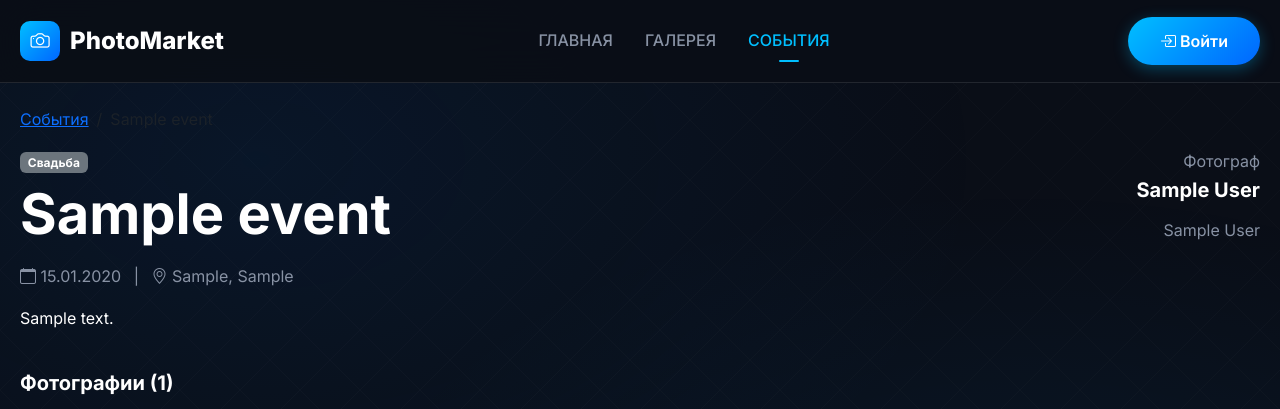
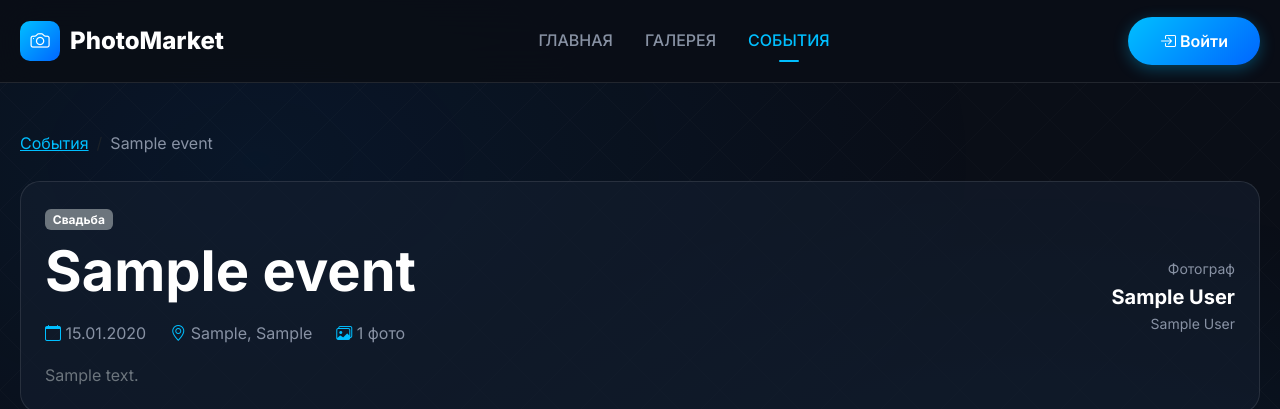
Before and after one commit to rozmuar/photomarket, a Django app: page /photos/events/1/ in a window 1280 px wide. Shown: the top 409 px of the page. Run offline with Django 4.2, Linux system fonts and the light colour scheme; tables that the repository leaves empty hold one stand-in row (values such as "Sample post").

Commit message:
Исправлено отображение фото в событиях, обновлён шаблон

```diff
--- a/apps/photographers/views.py
+++ b/apps/photographers/views.py
@@ -152,6 +152,11 @@ def photo_upload(request):
                 if photo_service.process_photo(photo):
                     processed += 1
 
+            # Обновляем счётчик фото у события
+            if event:
+                event.photos_count = Photo.objects.filter(event=event, status='active').count()
+                event.save()
+
             messages.success(request, f'Загружено и обработано {processed} из {len(files)} фото!')
             return redirect('photographers:photos')
     else:
--- a/templates/home.html
+++ b/templates/home.html
@@ -85,7 +85,7 @@
                                  alt="{{ photo.title }}">
                             {% if photo.event %}
                             <span class="photo-card-badge">
-                                <i class="bi bi-calendar-event"></i> {{ photo.event.title|truncatechars:20 }}
+                                <i class="bi bi-calendar-event"></i> {{ photo.event.name|truncatechars:20 }}
                             </span>
                             {% endif %}
                         </div>
@@ -232,7 +232,7 @@
                     <div class="event-card">
                         <div class="event-card-image">
                             {% if event.cover_image %}
-                            <img src="{{ event.cover_image.url }}" alt="{{ event.title }}">
+                            <img src="{{ event.cover_image.url }}" alt="{{ event.name }}">
                             {% else %}
                             <img src="https://images.unsplash.com/photo-1540575467063-178a50c2df87?w=400" alt="Event">
                             {% endif %}
@@ -242,7 +242,7 @@
                                 <i class="bi bi-calendar"></i> {{ event.date|date:"d.m.Y" }} |
                                 <i class="bi bi-person"></i> {{ event.photographer.user.username }}
                             </div>
-                            <h5 class="event-card-title">{{ event.title }}</h5>
+                            <h5 class="event-card-title">{{ event.name }}</h5>
                             <p class="event-card-desc">{{ event.description|truncatechars:80 }}</p>
                             <span class="event-card-link">
                                 Смотреть фото <i class="bi bi-chevron-right"></i>
--- a/templates/photographers/deletion_request_detail.html
+++ b/templates/photographers/deletion_request_detail.html
@@ -34,7 +34,7 @@
 
                     {% if request.photo.event %}
                     <p class="mt-3 text-muted mb-0">
-                        <i class="bi bi-calendar-event"></i> {{ request.photo.event.title }}
+                        <i class="bi bi-calendar-event"></i> {{ request.photo.event.name }}
                     </p>
                     {% endif %}
                 </div>
--- a/templates/photos/event_detail.html
+++ b/templates/photos/event_detail.html
@@ -3,72 +3,99 @@
 {% block title %}{{ event.name }} - PhotoMarket{% endblock %}
 
 {% block content %}
-<div class="container py-4">
-    <nav aria-label="breadcrumb">
-        <ol class="breadcrumb">
-            <li class="breadcrumb-item"><a href="{% url 'photos:events' %}">События</a></li>
-            <li class="breadcrumb-item active">{{ event.name }}</li>
+<div class="container py-5">
+    <!-- Breadcrumb -->
+    <nav aria-label="breadcrumb" class="mb-4">
+        <ol class="breadcrumb" style="background: transparent;">
+            <li class="breadcrumb-item"><a href="{% url 'photos:events' %}" class="text-accent">События</a></li>
+            <li class="breadcrumb-item text-muted">{{ event.name|truncatechars:30 }}</li>
         </ol>
     </nav>
 
-    <div class="row mb-4">
-        <div class="col-md-8">
+    <!-- Header -->
+    <div class="card-dark p-4 mb-4">
+        <div class="row align-items-center">
+            <div class="col-lg-8">
                 <span class="badge bg-secondary mb-2">{{ event.get_event_type_display }}</span>
-            <h1>{{ event.name }}</h1>
-            <p class="text-muted">
-                <i class="bi bi-calendar"></i> {{ event.date|date:"d.m.Y" }}
+                <h1 class="mb-3">{{ event.name }}</h1>
+                <div class="d-flex flex-wrap gap-4 text-muted mb-3">
+                    <span><i class="bi bi-calendar text-accent"></i> {{ event.date|date:"d.m.Y" }}</span>
                     {% if event.city %}
-                <span class="mx-2">|</span>
-                <i class="bi bi-geo-alt"></i> {{ event.city }}{% if event.location %}, {{ event.location }}{% endif %}
+                    <span><i class="bi bi-geo-alt text-accent"></i> {{ event.city }}{% if event.location %}, {{ event.location }}{% endif %}</span>
                     {% endif %}
-            </p>
+                    <span><i class="bi bi-images text-accent"></i> {{ photos.paginator.count }} фото</span>
+                </div>
                 {% if event.description %}
-            <p>{{ event.description }}</p>
+                <p class="text-secondary mb-0">{{ event.description }}</p>
                 {% endif %}
             </div>
-        <div class="col-md-4 text-end">
-            <p class="text-muted mb-1">Фотограф</p>
-            <h5>{{ event.photographer.user.get_full_name|default:event.photographer.user.username }}</h5>
+            <div class="col-lg-4 text-lg-end mt-3 mt-lg-0">
+                <p class="text-muted mb-1 small">Фотограф</p>
+                <h5 class="mb-1">{{ event.photographer.user.get_full_name|default:event.photographer.user.username }}</h5>
                 {% if event.photographer.studio_name %}
-            <p class="text-muted">{{ event.photographer.studio_name }}</p>
+                <p class="text-muted small mb-0">{{ event.photographer.studio_name }}</p>
                 {% endif %}
             </div>
         </div>
+    </div>
 
-    <h4 class="mb-3">Фотографии ({{ event.photos_count }})</h4>
-
+    <!-- Photos Grid -->
     {% if photos %}
     <div class="row g-4">
         {% for photo in photos %}
-        <div class="col-6 col-md-4 col-lg-3">
-            <div class="card h-100 photo-card">
-                <a href="{% if user.is_authenticated %}{% url 'clients:photo_detail' photo.id %}{% else %}{% url 'accounts:login' %}{% endif %}">
+        <div class="col-lg-4 col-md-6">
+            <a href="{% if user.is_authenticated %}{% url 'clients:photo_detail' photo.id %}{% else %}{% url 'accounts:login' %}{% endif %}" class="text-decoration-none">
+                <div class="photo-card">
+                    <div class="photo-card-image">
                         <img src="{% if photo.watermarked %}{{ photo.watermarked.url }}{% else %}{{ photo.original.url }}{% endif %}"
-                         class="card-img-top" style="height: 180px; object-fit: cover;">
-                </a>
-                <div class="card-body p-2">
-                    <span class="fw-bold">{{ photo.price }} ₽</span>
+                             alt="Фото">
+                    </div>
+                    <div class="photo-card-meta">
+                        <div class="photo-card-author">
+                            <img src="https://ui-avatars.com/api/?name={{ event.photographer.user.username }}&background=0099cc&color=fff&size=35"
+                                 alt="Avatar">
+                            <span>{{ event.photographer.user.username }}</span>
+                        </div>
+                        <div class="photo-card-likes">
+                            <i class="bi bi-heart"></i>
+                            <span>{{ photo.views_count|default:0 }}</span>
                         </div>
                     </div>
+                    <div class="photo-card-body">
+                        <div class="photo-card-price">
+                            <span class="label">Цена</span>
+                            <span class="value">{{ photo.price }} ₽</span>
+                        </div>
+                    </div>
+                </div>
+            </a>
         </div>
         {% endfor %}
     </div>
 
     <!-- Пагинация -->
     {% if photos.has_other_pages %}
-    <nav class="mt-4">
+    <nav class="mt-5">
         <ul class="pagination justify-content-center">
             {% if photos.has_previous %}
             <li class="page-item">
-                <a class="page-link" href="?page={{ photos.previous_page_number }}">Назад</a>
+                <a class="page-link bg-transparent border-0 text-accent" href="?page={{ photos.previous_page_number }}">
+                    <i class="bi bi-chevron-left"></i> Назад
+                </a>
             </li>
             {% endif %}
-            <li class="page-item disabled">
-                <span class="page-link">{{ photos.number }} / {{ photos.paginator.num_pages }}</span>
+
+            <li class="page-item mx-3">
+                <span class="page-link bg-transparent border-0 text-muted">
+                    Страница {{ photos.number }} из {{ photos.paginator.num_pages }}
+                </span>
             </li>
+
             {% if photos.has_next %}
             <li class="page-item">
-                <a class="page-link" href="?page={{ photos.next_page_number }}">Далее</a>
+                <a class="page-link bg-transparent border-0 text-accent" href="?page={{ photos.next_page_number }}">
+                    Далее <i class="bi bi-chevron-right"></i>
+                </a>
             </li>
             {% endif %}
         </ul>
@@ -76,16 +103,29 @@
     {% endif %}
 
     {% else %}
-    <div class="text-center py-5 text-muted">
-        <i class="bi bi-images display-4"></i>
-        <p class="mt-2">В этом событии пока нет фотографий</p>
+    <div class="text-center py-5">
+        <i class="bi bi-images display-1 text-muted"></i>
+        <h4 class="mt-3">В этом событии пока нет фотографий</h4>
+        <p class="text-muted">Фотограф скоро загрузит снимки с этого мероприятия</p>
     </div>
     {% endif %}
 
+    <!-- CTA для незарегистрированных -->
     {% if not user.is_authenticated %}
-    <div class="alert alert-info mt-4">
-        <i class="bi bi-info-circle"></i>
-        <a href="{% url 'accounts:register' %}">Зарегистрируйтесь</a>, чтобы найти себя на фотографиях и купить понравившиеся.
+    <div class="card-dark p-4 mt-4">
+        <div class="row align-items-center">
+            <div class="col-md-8">
+                <h5 class="text-accent mb-2"><i class="bi bi-person-bounding-box"></i> Найди себя на фото!</h5>
+                <p class="text-muted mb-0">
+                    Зарегистрируйтесь, загрузите селфи и система автоматически найдёт все фотографии с вашим лицом.
+                </p>
+            </div>
+            <div class="col-md-4 text-md-end mt-3 mt-md-0">
+                <a href="{% url 'accounts:register' %}" class="btn btn-accent">
+                    <i class="bi bi-person-plus"></i> Зарегистрироваться
+                </a>
+            </div>
+        </div>
     </div>
     {% endif %}
 </div>
--- a/templates/photos/gallery.html
+++ b/templates/photos/gallery.html
@@ -22,7 +22,7 @@
                              alt="{{ photo.title }}">
                         {% if photo.event %}
                         <span class="photo-card-badge">
-                            <i class="bi bi-calendar-event"></i> {{ photo.event.title|truncatechars:20 }}
+                            <i class="bi bi-calendar-event"></i> {{ photo.event.name|truncatechars:20 }}
                         </span>
                         {% endif %}
                     </div>
```
Lines whose indentation alone changed are shown as unchanged.
